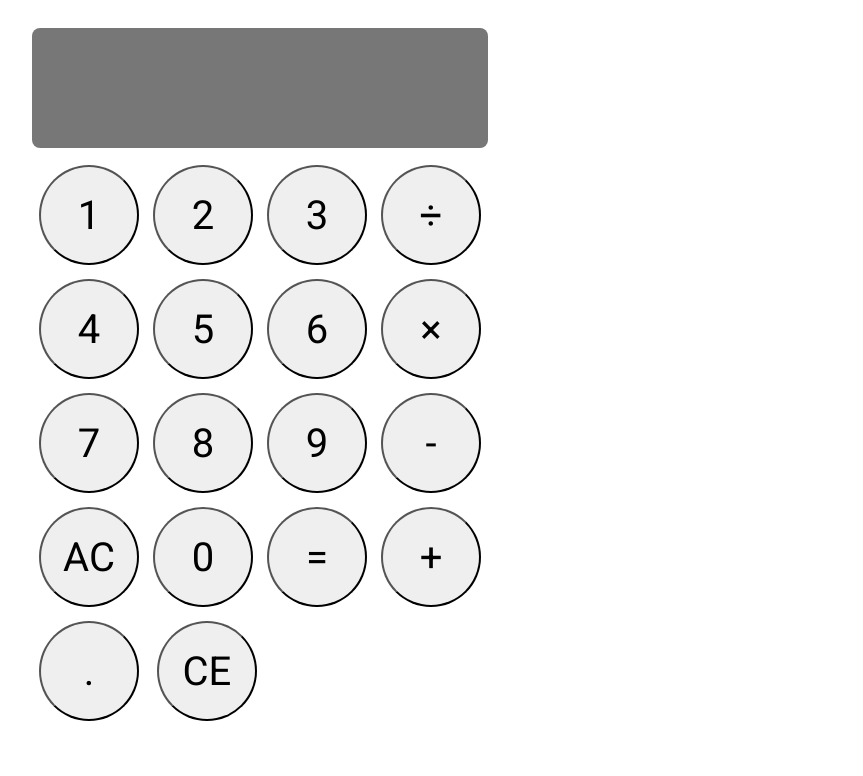
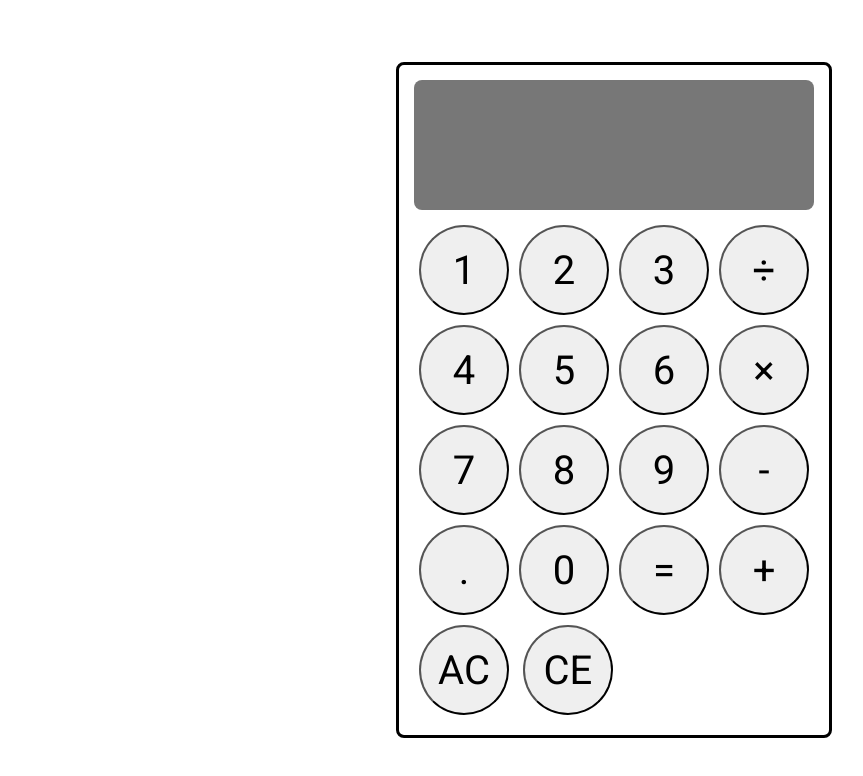
Before and after one commit to PrinceYadav-001/calculator-odin, a plain HTML site: page index.html in a window 1280 px wide. Shown: the whole page, without its empty margins (26-889 px from the left). Drawn offline with Linux system fonts and the light colour scheme.

Commit message:
Improve: Visual Design

```diff
--- a/index.html
+++ b/index.html
@@ -37,7 +37,7 @@
                         <button class = "btn9 num-btn btn">9</button>
                     </div>
                     <div class = "row4 row">
-                        <button class = "ac-btn op-btn btn">AC</button>
+                        <button class = "dotBtn op-btn btn">.</button>
                         <button class = "btn0 num-btn btn">0</button>
                         <button class = "equalsBtn op-btn btn">=</button>
                     </div>
@@ -49,10 +49,9 @@
                     <button class = "plusBtn op-btn btn">+</button>
                 </div>
             </div>
+            <button class = "ac-btn op-btn btn">AC</button>
+            <button class = "backspaceBtn op-btn btn">CE</button>
         </div>
-
-        <button class = "dotBtn op-btn btn">.</button>
-        <button class = "backspaceBtn op-btn btn">CE</button>
     </div>
 </body>
 </html>
--- a/style.css
+++ b/style.css
@@ -1,23 +1,35 @@
+html, body
+{
+    height: 100%;
+}
 
 body
 {
     font-family: "Roboto", Arial, Helvetica, sans-serif;
+    margin: 0px;
 }
 
 /* master */
 .master-container
 {
-    display: inline-block;
-    flex-direction: column;
-    padding-left: 50px;
-    padding-top: 20px;
+    height: 100%;
+    display: flex;
+    justify-content: center;
+    align-items: center;
+}
+
+.calc-body
+{
+    border: 3px solid black;
+    padding: 15px;
+    border-radius: 8px;
 }
 
 
 /* display */
 .display
 {
-    height: 120px;
+    height: 130px;
     background-color: #777777;
 
     border-radius: 8px;
@@ -49,14 +61,21 @@ body
 .btn
 {
     font-family: "Roboto", Arial, Helvetica, sans-serif;
-    width: 100px;
-    height: 100px;
-    margin: 7px;
+    width: 90px;
+    height: 90px;
+    margin: 5px;
     border-radius: 50%;
     font-size: 40px;
 
 }
 
+/* .operator-btns-container > .op-btn, .equalsBtn
+{
+    background-color: #333333;
+    color: white;
+} */
+
+
 .row
 {
     display: flex;
```
